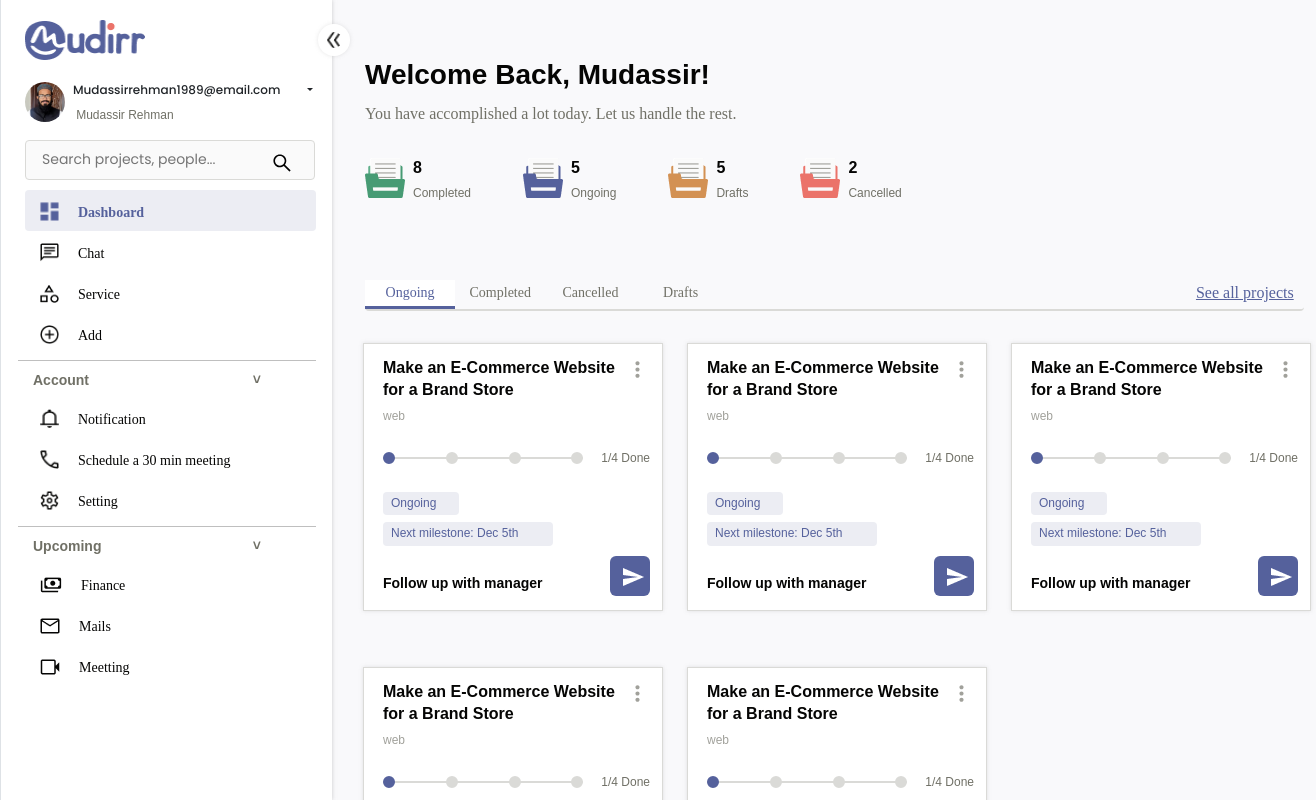
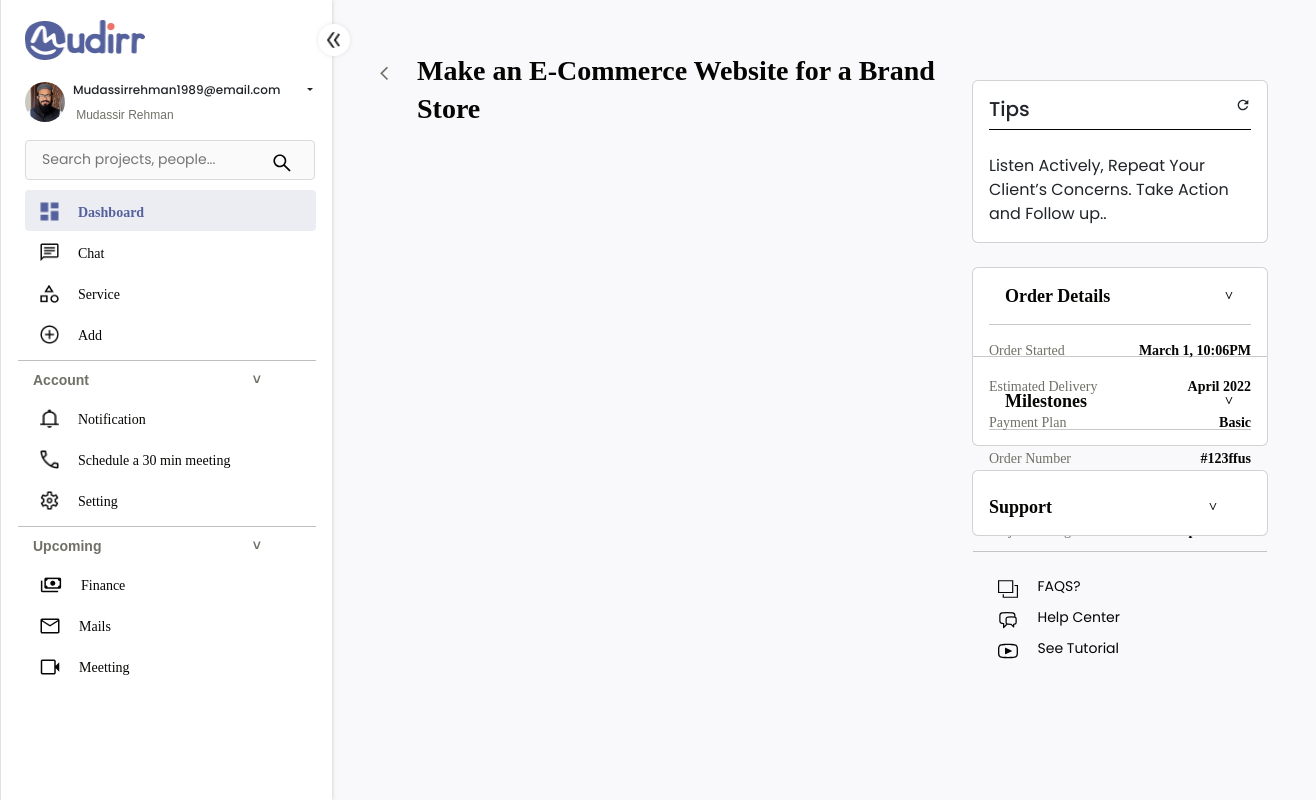
Before and after one commit to Mudassirrahman/mudirr-dashboard, a React (Create React App) app: page /manage-project in a window 1280 px wide. Shown: the top 800 px of the page, 1316 px wide, since content can reach past the window. Built offline with nearby package versions, Linux system fonts and the light colour scheme; a web font is replaced by a local one.

Commit message:
react router dom stuctor added also context api  created for some states

```diff
--- a/src/App.js
+++ b/src/App.js
@@ -1,21 +1,24 @@
-import { useState } from "react";
+import { useContext, useState } from "react";
 import "./App.css";
 import Sidebar from "./components/sidebar/Sidebar";
 import Dashboard from "./components/dashboard/Dashboard";
+import { Outlet } from "react-router-dom";
+import { AppStateContext } from "./store/aap-state-store";
 
 function App() {
-  const [isOpen, setIsOpen] = useState(true);
-  const [selectedTab, setSelectedTab] = useState("Dashboard")
-  const toggle = () => setIsOpen(!isOpen);
-
-  const handleSelectedTab = (tabName) => {
-    setSelectedTab(tabName)
-  }
+  const {
+    isOpen,
+    setIsOpen,
+    selectedTab,
+    setSelectedTab,
+    toggle,
+    handleSelectedTab,
+  } = useContext(AppStateContext);
   return (
     <div className="App">
-      <Sidebar isOpen={isOpen} setIsOpen={setIsOpen} toggle={toggle} selectedTab={selectedTab} setSelectedTab={setSelectedTab} handleSelectedTab={handleSelectedTab} />
-      {selectedTab === "Dashboard" && <Dashboard isOpen={isOpen} setIsOpen={setIsOpen} toggle={toggle}  />}
-
+      <Sidebar />
+      <Outlet />
+      {/* {selectedTab === "Dashboard" && <Dashboard isOpen={isOpen} setIsOpen={setIsOpen} toggle={toggle}  />} */}
     </div>
   );
 }
--- a/src/components/dashboard/Dashboard.jsx
+++ b/src/components/dashboard/Dashboard.jsx
@@ -1,7 +1,8 @@
-import React, { useState, useEffect } from "react";
+import React, { useState, useEffect, useContext } from "react";
 import ProjectHistoryTabs from "./ProjectHistoryTabs";
 import "./dashboard.css";
 import { ProjectTimeLineCardData } from "./ProjectTimeLineCardData";
+import { AppStateContext } from "../../store/aap-state-store";
 
 const projectsTrackeingDisplayData = [
   {
@@ -34,7 +35,8 @@ const projectsTrackeingDisplayData = [
   },
 ];
 
-function Dashboard({ isOpen, setIsOpen, toggle }) {
+function Dashboard() {
+  const { isOpen } = useContext(AppStateContext);
   const [projectsCount, setProjectsCount] = useState([]);
 
   useEffect(() => {
@@ -77,7 +79,7 @@ function Dashboard({ isOpen, setIsOpen, toggle }) {
           style={{
             marginLeft: "25px",
             gap: isOpen ? "52px" : "92px",
-            transition:".5s ease-in",
+            transition: ".5s ease-in",
             marginTop: "32px",
           }}
         >
@@ -92,7 +94,9 @@ function Dashboard({ isOpen, setIsOpen, toggle }) {
                 />
               </div>
               <div>
-                <h3 className="projectCounter">{projectsCount[props.projectRemark]}</h3>
+                <h3 className="projectCounter">
+                  {projectsCount[props.projectRemark]}
+                </h3>
                 <h4 className="projectRemark">{props.projectRemark}</h4>
               </div>
             </div>
@@ -105,12 +109,7 @@ function Dashboard({ isOpen, setIsOpen, toggle }) {
             transition: ".5s ease-in",
           }}
         >
-          <ProjectHistoryTabs
-            isOpen={isOpen}
-            setIsOpen={setIsOpen}
-            toggle={toggle}
-            projectsCount={projectsCount}
-          />
+          <ProjectHistoryTabs projectsCount={projectsCount} />
         </div>
       </div>
     </>
--- a/src/components/dashboard/ProjectHistoryTabs.jsx
+++ b/src/components/dashboard/ProjectHistoryTabs.jsx
@@ -1,9 +1,11 @@
-import React from "react";
+import React, { useContext } from "react";
 import { Tab, Tabs, TabList, TabPanel } from "react-tabs";
 import "react-tabs/style/react-tabs.css";
 import ProjectTimeLineCard from "./ProjectTimeLineCard";
 import "./dashboard.css"
-function ProjectHistoryTabs ({isOpen, setIsOpen, toggle, projectsCount}) {
+import { AppStateContext } from "../../store/aap-state-store";
+function ProjectHistoryTabs ({projectsCount}) {
+  const { isOpen } = useContext(AppStateContext);
   return (
     <Tabs>
       <TabList style={{ marginTop: "67px", marginLeft: "25px" , display:"flex" ,  }}>
@@ -24,19 +26,19 @@ function ProjectHistoryTabs ({isOpen, setIsOpen, toggle, projectsCount}) {
       </TabList>
 
       <TabPanel style={{ marginTop: "32px", marginLeft: "35px" }}>
-        <ProjectTimeLineCard  isOpen={isOpen} setIsOpen={setIsOpen} toggle={toggle} projectsCount={projectsCount}  status="Ongoing"  />
+        <ProjectTimeLineCard  projectsCount={projectsCount}  status="Ongoing"  />
       </TabPanel>
       <TabPanel style={{ marginTop: "32px", marginLeft: "35px" }}>
-        <ProjectTimeLineCard  isOpen={isOpen} setIsOpen={setIsOpen} toggle={toggle} projectsCount={projectsCount}   status="Completed" />
+        <ProjectTimeLineCard  projectsCount={projectsCount}   status="Completed" />
       </TabPanel>
       <TabPanel style={{ marginTop: "32px", marginLeft: "35px" }}>
-        <ProjectTimeLineCard  isOpen={isOpen} setIsOpen={setIsOpen} toggle={toggle} projectsCount={projectsCount}   status="Cancelled" />
+        <ProjectTimeLineCard  projectsCount={projectsCount}   status="Cancelled" />
       </TabPanel>
       <TabPanel style={{ marginTop: "32px", marginLeft: "35px" }}>
-        <ProjectTimeLineCard  isOpen={isOpen} setIsOpen={setIsOpen} toggle={toggle} projectsCount={projectsCount}   status="Drafts" />
+        <ProjectTimeLineCard  projectsCount={projectsCount}   status="Drafts" />
       </TabPanel>
       <TabPanel style={{ marginTop: "32px", marginLeft: "35px" }}>
-        <ProjectTimeLineCard  isOpen={isOpen} setIsOpen={setIsOpen} toggle={toggle}   />
+        <ProjectTimeLineCard   />
       </TabPanel>
     </Tabs>
   );
--- a/src/components/dashboard/ProjectTimeLineCard.jsx
+++ b/src/components/dashboard/ProjectTimeLineCard.jsx
@@ -1,11 +1,14 @@
-import React from "react";
+import React, { useContext } from "react";
 import { BiDotsVerticalRounded } from "react-icons/bi";
 import TimeLine from "./TimeLine";
 import "./dashboard.css";
 import { ProjectTimeLineCardData } from "./ProjectTimeLineCardData";
+import { AppStateContext } from "../../store/aap-state-store";
+import { Link } from "react-router-dom";
 
 
-function ProjectTimeLineCard({ isOpen, setIsOpen, toggle, status, projectsCount }) {
+function ProjectTimeLineCard({  status, projectsCount }) {
+  const { isOpen } = useContext(AppStateContext);
   const filteredData = status
     ? ProjectTimeLineCardData.filter((item) => item.status === status)
     : ProjectTimeLineCardData;
@@ -129,7 +132,7 @@ function ProjectTimeLineCard({ isOpen, setIsOpen, toggle, status, projectsCount
                     </h3>
                   </div>
                   <div className="">
-                    <a href="">
+                    <Link to="/manage-project">
                       <button
                         className="btn btn-bg-light text-white projectCardButton"
                         style={{
@@ -145,7 +148,7 @@ function ProjectTimeLineCard({ isOpen, setIsOpen, toggle, status, projectsCount
                           height={18}
                         />
                       </button>
-                    </a>
+                    </Link>
                   </div>
                 </div>
               </div>
--- a/src/components/manageProject/ManageProject.jsx
+++ b/src/components/manageProject/ManageProject.jsx
@@ -1,12 +1,13 @@
-import React, { useState, useRef, useEffect } from "react";
+import React, { useState, useRef, useEffect, useContext } from "react";
 import { MdOutlineRefresh } from "react-icons/md";
 import "bootstrap/dist/css/bootstrap.min.css";
 import { TfiLayers } from "react-icons/tfi";
 import { HiOutlineChatBubbleLeftRight } from "react-icons/hi2";
 import { RxVideo } from "react-icons/rx";
-import Sidebar from "../sidebar/Sidebar";
+import { AppStateContext } from "../../store/aap-state-store";
 
-function ManageProject({ isOpen, setIsOpen, toggle }) {
+function ManageProject() {
+  const { isOpen } = useContext(AppStateContext);
   const [isCollapsed1, setIsCollapsed1] = useState();
   const [isOpen1, setIsOpen1] = useState(false);
   const menuRef = useRef(null);
@@ -61,8 +62,6 @@ function ManageProject({ isOpen, setIsOpen, toggle }) {
   return (
     <div className="container p-0 m-0">
       <div className="row d-flex justify-content-between">
-        <Sidebar isOpen={isOpen} setIsOpen={setIsOpen} toggle={toggle} />
-
         <div
           className="col-md-6 col-lg-8 position-absolute main"
           style={{
@@ -71,8 +70,7 @@ function ManageProject({ isOpen, setIsOpen, toggle }) {
             width: isOpen ? "632px" : "876px",
             transition: isOpen ? "all .8s" : ".8s",
           }}
-        >
-        </div>
+        ></div>
         <div
           className="col-md-6 col-lg-8 position-absolute main"
           style={{
@@ -113,8 +111,7 @@ function ManageProject({ isOpen, setIsOpen, toggle }) {
             </div>
           </div>
           {/* <Tabs2 /> */}
-          <div style={{ marginTop: "23px" }}>
-          </div>
+          <div style={{ marginTop: "23px" }}></div>
         </div>
         <div
           className="col-3 position-absolute end-0 top-0 "
@@ -391,7 +388,6 @@ function ManageProject({ isOpen, setIsOpen, toggle }) {
                 //   width:"100%"
                 // }}
                 />
-
               </div>
             </div>
           </div>
--- a/src/index.js
+++ b/src/index.js
@@ -1,19 +1,31 @@
-import React from 'react';
-import ReactDOM from 'react-dom/client';
-import './index.css';
-import App from './App';
-import reportWebVitals from './reportWebVitals';
-import 'bootstrap/dist/css/bootstrap.min.css';
-import 'bootstrap/dist/js/bootstrap.bundle.min.js';
+import React from "react";
+import ReactDOM from "react-dom/client";
+import "./index.css";
+import App from "./App";
+import "bootstrap/dist/css/bootstrap.min.css";
+import "bootstrap/dist/js/bootstrap.bundle.min.js";
+import { RouterProvider, createBrowserRouter } from "react-router-dom";
+import Dashboard from "./components/dashboard/Dashboard";
+import ManageProject from "./components/manageProject/ManageProject";
+import AppStateProvider from "./store/aap-state-store";
 
-const root = ReactDOM.createRoot(document.getElementById('root'));
+const router = createBrowserRouter([
+  {
+    path: "/",
+    element: <App />,
+    children: [
+      { path: "/", element: <Dashboard /> },
+      { path: "/Dashboard", element: <Dashboard /> },
+      { path: "/manage-project", element: <ManageProject /> },
+    ],
+  },
+]);
+
+const root = ReactDOM.createRoot(document.getElementById("root"));
 root.render(
   <React.StrictMode>
-    <App />
+    <AppStateProvider>
+      <RouterProvider router={router} />
+    </AppStateProvider>
   </React.StrictMode>
 );
-
-// If you want to start measuring performance in your app, pass a function
-// to log results (for example: reportWebVitals(console.log))
-// or send to an analytics endpoint. Learn more: https://bit.ly/CRA-vitals
-reportWebVitals();
--- /dev/null
+++ b/src/store/aap-state-store.jsx
@@ -0,0 +1,21 @@
+import { createContext, useState } from "react";
+export const AppStateContext = createContext();
+
+const AppStateProvider = (props) => {
+    const [isOpen, setIsOpen] = useState(true);
+    const [selectedTab, setSelectedTab] = useState("Dashboard");
+    const toggle = () => setIsOpen(!isOpen);
+
+    const handleSelectedTab = (tabName) => {
+      setSelectedTab(tabName);
+    };
+
+    return (
+        <AppStateContext.Provider
+            value={{ isOpen, setIsOpen, selectedTab, setSelectedTab, toggle, handleSelectedTab }}
+        >
+            {props.children}
+        </AppStateContext.Provider>
+    );
+};
+export default AppStateProvider;
```
Also changed, not shown: src/components/sidebar/Sidebar.jsx (+16 -13 lines).
